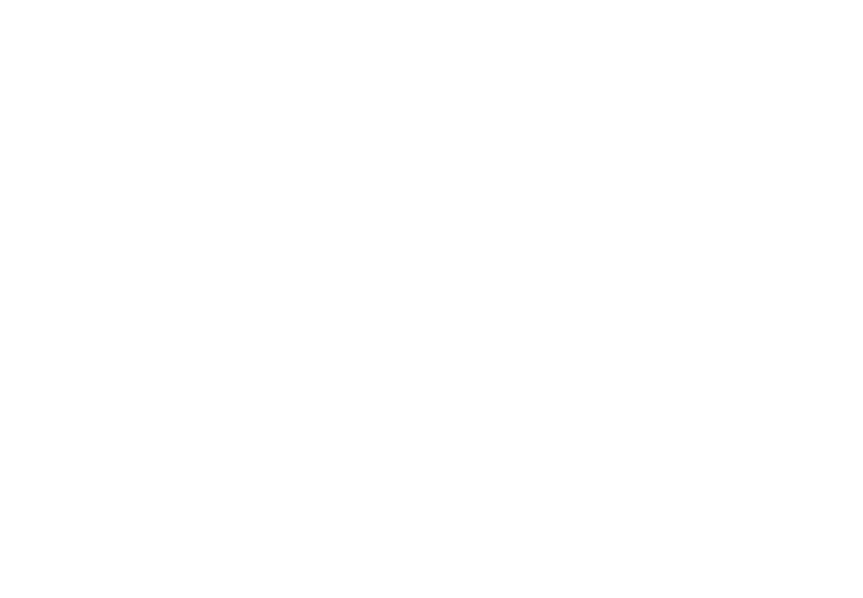
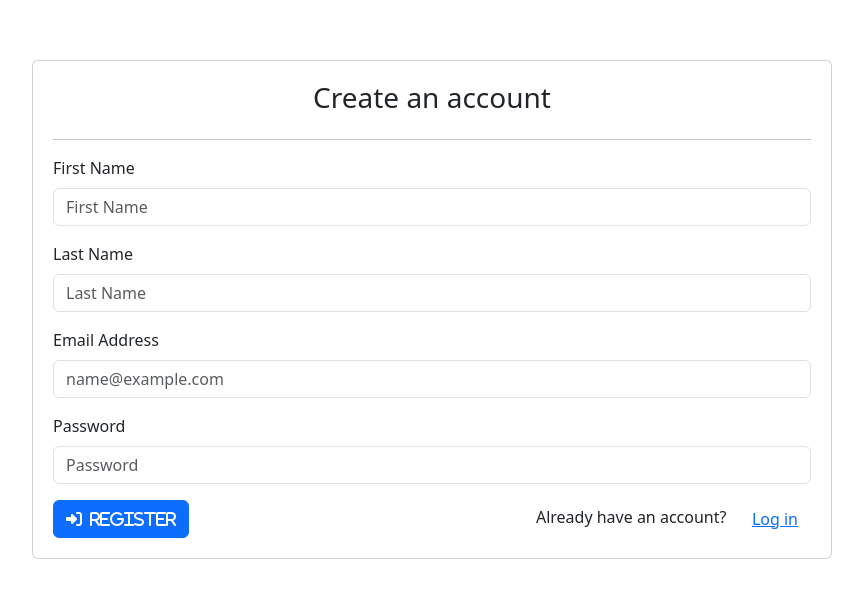
Before and after one commit to yeahitsSuri/bookSharing, an Angular app in the folder booksharing-front/: page /register in a window 1280 px wide. Before the commit this address led to /. Shown: the part 132-730 px from the top of the page, without its empty margins (208-1071 px from the left). Built offline with nearby package versions, Linux system fonts and the light colour scheme.

Commit message:
handle register

```diff
--- a/booksharing-front/package.json
+++ b/booksharing-front/package.json
@@ -25,6 +25,7 @@
     "@fortawesome/fontawesome-free": "^6.6.0",
     "@fortawesome/free-regular-svg-icons": "^6.6.0",
     "@fortawesome/free-solid-svg-icons": "^6.6.0",
+    "angular-code-input": "^2.0.0",
     "bootstrap": "^5.3.3",
     "express": "^4.18.2",
     "ng-openapi-gen": "^0.52.0",
--- a/booksharing-front/src/app/app.config.ts
+++ b/booksharing-front/src/app/app.config.ts
@@ -1,6 +1,5 @@
 import { ApplicationConfig } from '@angular/core';
 import { provideRouter } from '@angular/router';
-
 import { routes } from './app.routes';
 import { provideClientHydration } from '@angular/platform-browser';
 
--- a/booksharing-front/src/app/app.module.ts
+++ b/booksharing-front/src/app/app.module.ts
@@ -1,7 +1,7 @@
 import { NgModule } from '@angular/core';
 import { BrowserModule } from '@angular/platform-browser';
 import { AppComponent } from './app.component';
-import { HttpClientModule, HttpClient } from '@angular/common/http';
+import { HttpClientModule } from '@angular/common/http';
 import { FormsModule } from '@angular/forms';
 import { AppRoutingModule } from './app-routing.module';
 
@@ -16,7 +16,6 @@
     AppComponent,
   ],
   providers: [
-    //HttpClient
   ],
   //bootstrap: [AppComponent]
 })
--- a/booksharing-front/src/app/app.routes.ts
+++ b/booksharing-front/src/app/app.routes.ts
@@ -1,7 +1,11 @@
 import { Routes } from '@angular/router';
 import { LoginComponent } from './pages/login/login.component';
+import { RegisterComponent } from './pages/register/register.component';
+// import { ActivateAccountComponent } from './pages/activate-account/activate-account.component';
 
 export const routes: Routes = [
   { path: 'login', component: LoginComponent },
+  { path: 'register', component: RegisterComponent },
+  // { path: 'activate-account', component: ActivateAccountComponent },
   { path: '', redirectTo: '/login', pathMatch: 'full' }
 ];
--- a/booksharing-front/src/app/pages/login/login.component.html
+++ b/booksharing-front/src/app/pages/login/login.component.html
@@ -10,7 +10,7 @@
     </div>
     <div class = "mb-3">
         <label for="password" class = "form-label">Password</label>
-        <input [(ngModel)] = "authRequest.password" type = "password" class = "form-control" id = "login" placeholder="Password">
+        <input [(ngModel)] = "authRequest.password" type = "password" class = "form-control" id = "password" placeholder="Password">
     </div>
     <div class = "d-flex justify-content-between">
         <button (click)="login()" type = "button" class = "btn btn-primary">
--- a/booksharing-front/src/app/pages/login/login.component.ts
+++ b/booksharing-front/src/app/pages/login/login.component.ts
@@ -5,7 +5,7 @@
 import { Router } from '@angular/router';
 import { AuthenticationService } from '../../services/services';
 import { HttpClientModule } from '@angular/common/http';
-
+import { TokenService } from '../../services/token/token.service';
 @Component({
   selector: 'app-login',
   standalone: true,
@@ -22,7 +22,8 @@
 
   constructor(
     private router: Router,
-    private authService: AuthenticationService
+    private authService: AuthenticationService,
+    private tokenService: TokenService
   ) {
 
   }
@@ -31,9 +32,9 @@
     this.authService.authenticate({
       body: this.authRequest
     }).subscribe({
-      next: () => {
-        //todo save the token
-        this.router.navigate(['/books']);
+      next: (res) => {
+        this.tokenService.token = res.token as string;
+        this.router.navigate(['books']);
       },
       error: (error) => {
         console.log(error);
--- /dev/null
+++ b/booksharing-front/src/app/pages/register/register.component.html
@@ -0,0 +1,34 @@
+<div class="container-fluid card login-container">
+  <h3 class="text-center">Create an account</h3>
+  <hr>
+  <div class="alert alert-danger"role = "alert" *ngIf="errorMsg.length">
+      <p *ngFor="let msg of errorMsg">{{ msg }}</p>
+  </div>
+  <div class = "mb-3">
+      <label for="firstName" class = "form-label">First Name</label>
+      <input [(ngModel)] = "registerRequest.firstName" type = "text" class = "form-control" id = "firstName" placeholder="First Name">
+  </div>
+  <div class = "mb-3">
+    <label for="lastName" class = "form-label">Last Name</label>
+    <input [(ngModel)] = "registerRequest.lastName" type = "text" class = "form-control" id = "lastName" placeholder="Last Name">
+  </div>
+  <div class = "mb-3">
+    <label for="login" class = "form-label">Email Address</label>
+    <input [(ngModel)] = "registerRequest.email" type = "email" class = "form-control" id = "login" placeholder="name@example.com">
+  </div>
+  <div class = "mb-3">
+    <label for="password" class = "form-label">Password</label>
+    <input [(ngModel)] = "registerRequest.password" type = "password" class = "form-control" id = "password" placeholder="Password">
+  </div>
+  <div class = "d-flex justify-content-between">
+      <button (click)="register()" type = "button" class = "btn btn-primary">
+          <em class = "fas fa-sign-in-alt">&nbsp; Register</em>
+      </button>
+      <div>
+          Already have an account? &nbsp;
+          <button (click)="login()" type = "button" class = "btn btn-link">
+              Log in
+          </button>
+      </div>
+  </div>
+</div>
--- /dev/null
+++ b/booksharing-front/src/app/pages/register/register.component.ts
@@ -0,0 +1,48 @@
+import { Component } from '@angular/core';
+import { RegistrationRequest } from './../../services/models/registration-request';
+import { CommonModule } from '@angular/common';
+import { FormsModule } from '@angular/forms';
+import { HttpClientModule } from '@angular/common/http';
+import { Router } from '@angular/router';
+import { AuthenticationService } from '../../services/services';
+import { TokenService } from '../../services/token/token.service';
+
+@Component({
+  selector: 'app-register',
+  standalone: true,
+  imports: [CommonModule, FormsModule, HttpClientModule],
+  templateUrl: './register.component.html',
+  styleUrl: './register.component.scss'
+})
+export class RegisterComponent {
+  registerRequest: RegistrationRequest = {
+    email: '',
+    firstName: '',
+    lastName: '',
+    password: '',
+  };
+  errorMsg: Array<string> = [];
+
+  constructor(private router: Router,
+    private authService: AuthenticationService,
+    private tokenService: TokenService
+  ) { }
+
+  register(): void {
+    this.errorMsg = []; // always clear the error message before setting
+    this.authService.register({
+      body: this.registerRequest
+    }).subscribe({
+      next: () => {
+        this.router.navigate(['/activate-account']);
+      },
+      error: (err) => {
+        this.errorMsg = err.error.validationErrors;
+      }
+    });
+  }
+
+  login(): void {
+    this.router.navigate(['/login']);
+  }
+}
```
Also changed, not shown: booksharing-front/src/app/app-routing.module.ts (+11 -1 lines), booksharing-front/src/app/pages/register/register.component.scss (added), 2 other files (tests, documents, lock files or other folders).
